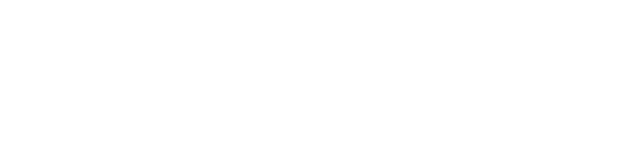
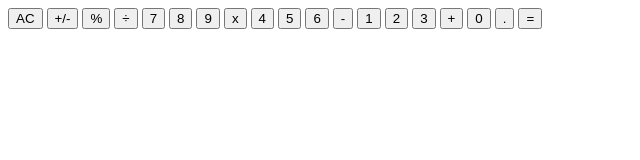
Before and after one commit to tariqs26/Simple-Calculator, a plain HTML site: page index.html in a window 1280 px wide. Shown: the whole page, without its empty margins (0-640 px from the left). Drawn offline with Linux system fonts and the light colour scheme.

Commit message:
create calculator containing object, and add in the screen and button divs, giving the operator class to the operations

```diff
--- a/index.html
+++ b/index.html
@@ -8,6 +8,29 @@
     <link rel="stylesheet" href="style.css">
 </head>
 <body>
+    <div class="calculator">
+        <div class="screen">
+        </div>
+        <button>AC</button>
+        <button>+/-</button>
+        <button>%</button>
+        <button class = "operator">	&#247;</button>
+        <button>7</button>
+        <button>8</button>
+        <button>9</button>
+        <button class = "operator">x</button>
+        <button>4</button>
+        <button>5</button>
+        <button>6</button>
+        <button class = "operator">-</button>
+        <button>1</button>
+        <button>2</button>
+        <button>3</button>
+        <button class = "operator">+</button>
+        <button>0</button>
+        <button>.</button>
+        <button class="operator"> =</button>
+    </div>
     <script src="script.js"></script>
 </body>
 </html>
```
